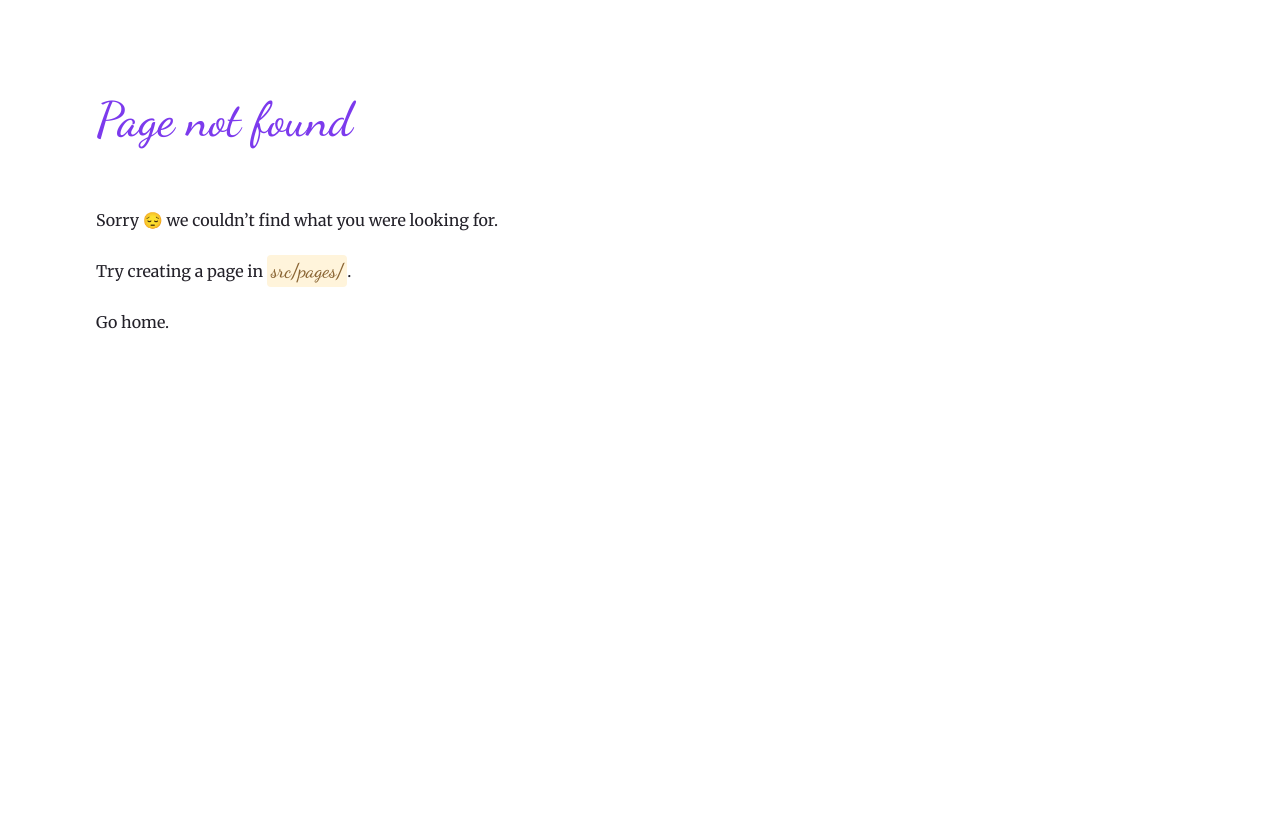
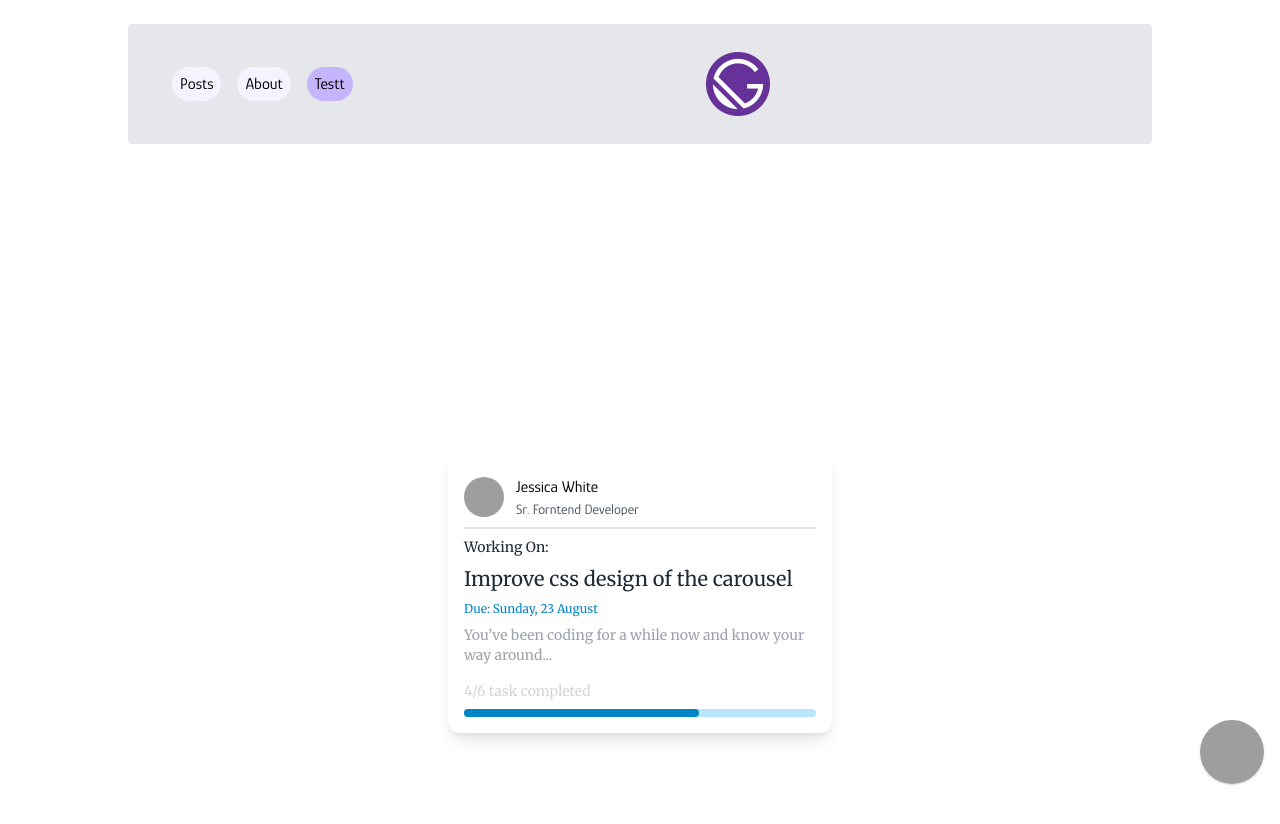
Before and after one commit to mauricioaznar/gatsby-boilerplate, a Gatsby site: page /test in a window 1280 px wide. Before the commit this address had no page. Before the commit the page ends 800 px from the top, so only its background shows below. Built offline with nearby package versions, Linux system fonts and the light colour scheme; Gatsby itself is replaced by a stand-in of ours; grey boxes are pictures that could not be loaded.

Commit message:
intiail commit

```diff
--- a/src/components/m-layout.js
+++ b/src/components/m-layout.js
@@ -13,6 +13,10 @@ const MLayout = ({ pageTitle, pageSubtitle, children }) => {
         {
             to: "/about",
             label: 'About'
+        },
+        {
+            to: "/test",
+            label: 'Testt'
         }
     ]
 
--- /dev/null
+++ b/src/pages/test.js
@@ -0,0 +1,67 @@
+import React from 'react';
+import MLayout from "../components/m-layout";
+
+const Test = () => {
+
+    return (
+        <MLayout>
+            <div className="flex flex-row justify-center">
+                <div className="flex flex-wrap place-items-center h-screen">
+                    <div className="shadow-lg rounded-xl w-72 md:w-96 p-4 bg-white relative overflow-hidden">
+                        <a href="#" className="w-full h-full block">
+                            <div className="flex items-center border-b-2 mb-2 py-2">
+                                <img className='w-10 h-10 object-cover rounded-full' alt='User avatar'
+                                     src='https://images.unsplash.com/photo-1477118476589-bff2c5c4cfbb?ixlib=rb-1.2.1&ixid=eyJhcHBfaWQiOjEyMDd9&auto=format&fit=crop&w=200&q=200' />
+
+                                <div className="pl-3">
+                                    <div className="font-medium">
+                                        Jessica White
+                                    </div>
+                                    <div className="text-gray-600 text-sm">
+                                        Sr. Forntend Developer
+                                    </div>
+                                </div>
+                            </div>
+                            <div className="w-full">
+                                <p className="text-gray-800 text-sm font-medium mb-2">
+                                    Working On:
+                                </p>
+                                <p className="text-gray-800 text-xl font-medium mb-2">
+                                    Improve css design of the carousel
+                                </p>
+                                <p className="text-blue-600 text-xs font-medium mb-2">
+                                    Due: Sunday, 23 August
+                                </p>
+                                <p className="text-gray-400 text-sm mb-4">
+                                    You’ve been coding for a while now and know your way around...
+                                </p>
+                            </div>
+                            <div className="flex items-center justify-between my-2">
+                                <p className="text-gray-300 text-sm">
+                                    4/6 task completed
+                                </p>
+                            </div>
+                            <div className="w-full h-2 bg-blue-200 rounded-full">
+                                <div className="w-2/3 h-full text-center text-xs text-white bg-blue-600 rounded-full">
+                                </div>
+                            </div>
+                        </a>
+                    </div>
+                </div>
+
+                <div className="flex items-end justify-end fixed bottom-0 right-0 mb-4 mr-4 z-10">
+                    <div>
+                        <a title="Follow me on twitter" href="https://www.twitter.com/asad_codes" target="_blank"
+                           className="block w-16 h-16 rounded-full transition-all shadow hover:shadow-lg transform hover:scale-110 hover:rotate-12">
+                            <img className="object-cover object-center w-full h-full rounded-full"
+                                 src="https://www.imore.com/sites/imore.com/files/styles/large/public/field/image/2019/12/twitter-logo.jpg"/>
+                        </a>
+                    </div>
+                </div>
+            </div>
+        </MLayout>
+
+    );
+};
+
+export default Test;
```
